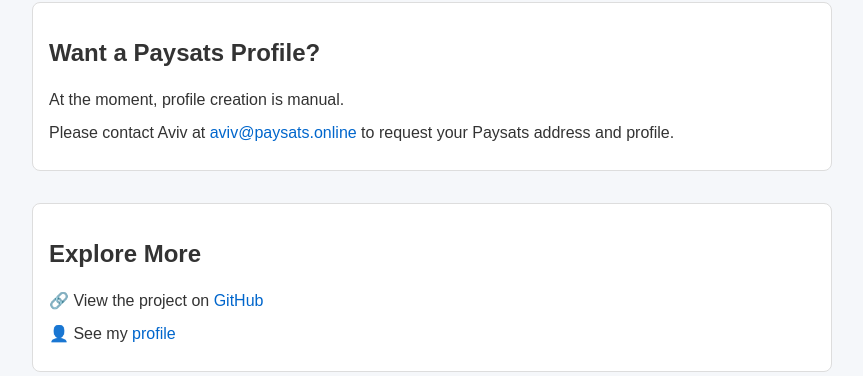
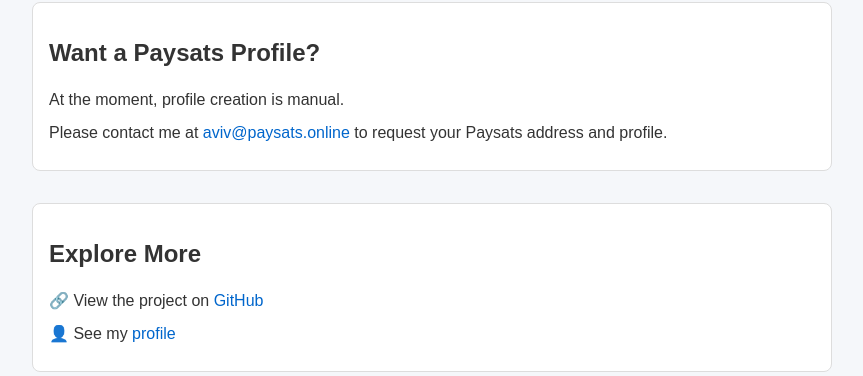
Before and after one commit to aviv57/paysats, a FastAPI app: page / in a window 1280 px wide. Shown: the part 354-730 px from the top of the page, without its empty margins (208-1071 px from the left). Run offline with FastAPI, Linux system fonts and the light colour scheme.

Commit message:
Update index.html

```diff
--- a/app/templates/index.html
+++ b/app/templates/index.html
@@ -60,7 +60,7 @@
     <div class="contact">
         <h2>Want a Paysats Profile?</h2>
         <p>At the moment, profile creation is manual.</p>
-        <p>Please contact Aviv at <a href="mailto:aviv@paysats.online">aviv@paysats.online</a> to request your Paysats address and profile.</p>
+        <p>Please contact me at <a href="mailto:aviv@paysats.online">aviv@paysats.online</a> to request your Paysats address and profile.</p>
     </div>
 
     <div class="links">
```
